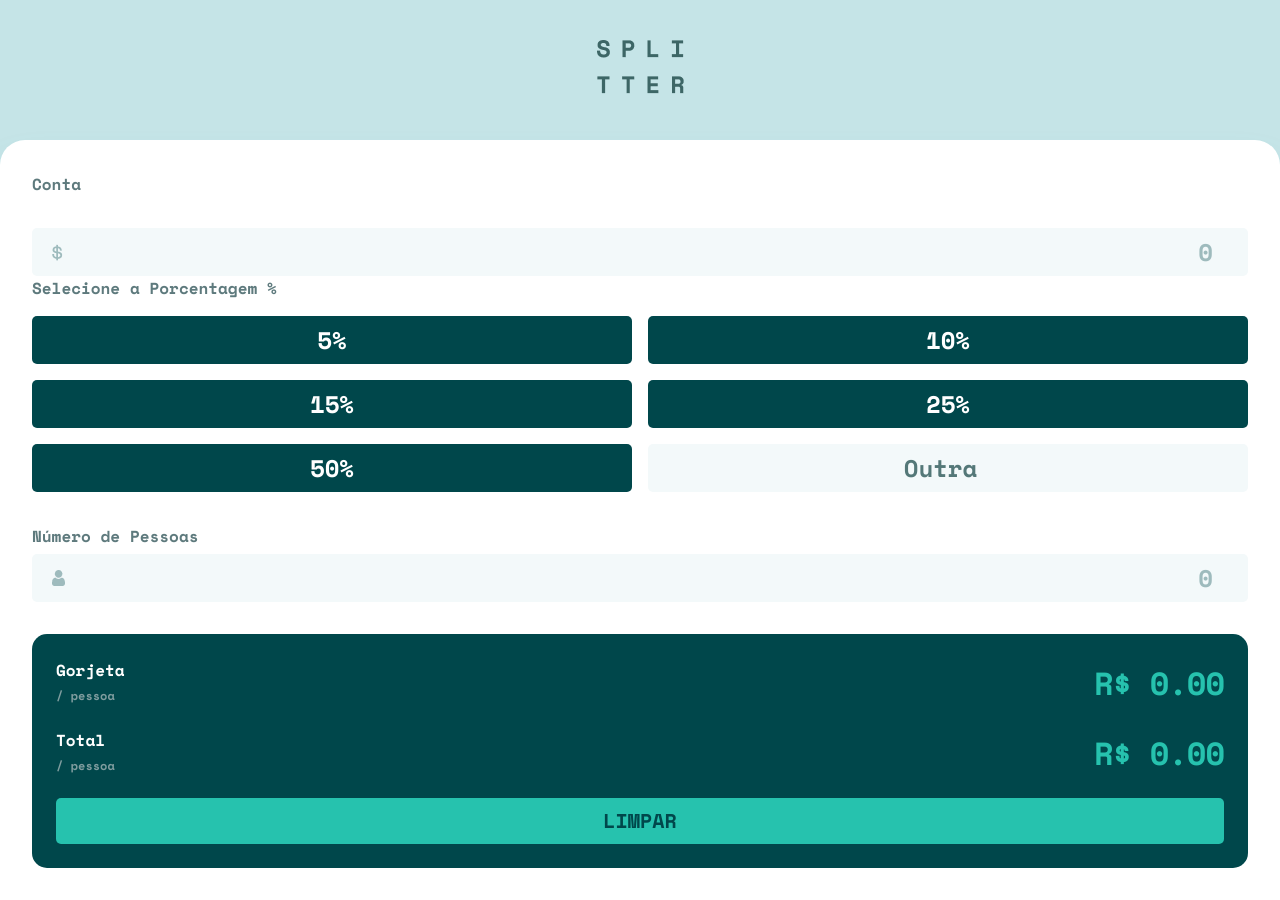
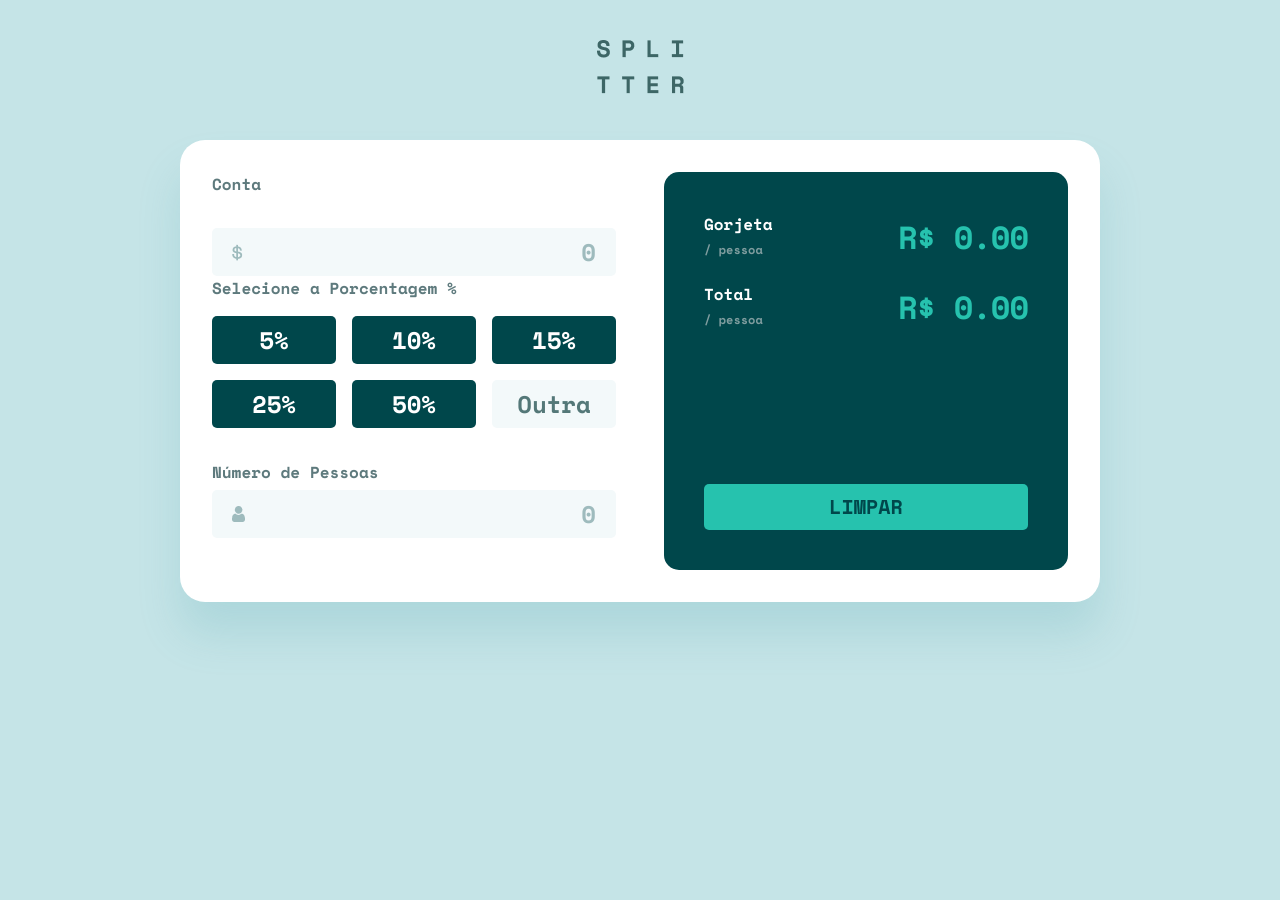
Before and after one commit to bsthaiss/aulas-react, a React (Vite) app in the folder calculadora-de-gorjeta/: page / in a window 1280 px wide. After the commit the page ends 800 px from the top, so only its background shows below. Built offline with nearby package versions, Linux system fonts and the light colour scheme.

Commit message:
Aula 23/05 - Frontend

```diff
--- a/calculadora-de-gorjeta/src/components/Calculadora.css
+++ b/calculadora-de-gorjeta/src/components/Calculadora.css
@@ -123,3 +123,37 @@ label {
 #custom:focus {
     outline: 2px solid #26C2AE;
 }
+
+input[type=number]::-webkit-inner-spin-button,
+input[type=number]::-webkit-outer-spin-button {
+    display: none;
+    margin: 0;
+}
+
+input[type=button]:hover,
+button:hover {
+    background-color: #9FE8DF;
+    cursor: pointer;
+}
+
+@media(min-width: 958px) {
+    main {
+        max-width: 57.5rem;
+        margin-inline: auto;
+        display: grid;
+        grid-template-columns: repeat(2, 1fr);
+        gap: 3rem;
+        border-radius: 25px;
+    }
+
+    .tip-percentage div {
+        grid-template-columns: repeat(3, 1fr);
+    }
+
+    .results {
+        display: flex;
+        flex-direction: column;
+        justify-content: space-between;
+        padding: 2.5rem;
+    }
+}
--- a/calculadora-de-gorjeta/src/components/Calculadora.jsx
+++ b/calculadora-de-gorjeta/src/components/Calculadora.jsx
@@ -32,6 +32,7 @@ export function Calculadora() {
                 </div>
             </form>
             <section className="results">
+                <div>
                 <div className="tip-amount">
                     <p>
                         Gorjeta <br />
@@ -47,9 +48,9 @@ export function Calculadora() {
                     </p>
                     <p>R$ 0.00</p>
                 </div>
+                </div>
 
                 <button>Limpar</button>
-
             </section>
         </main>
     );
```
